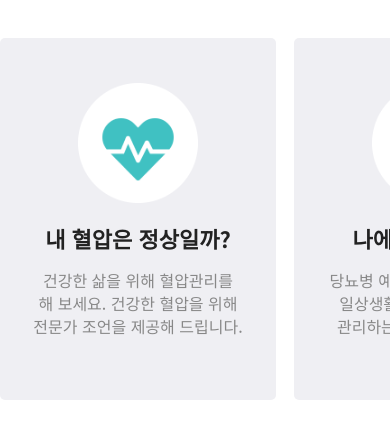
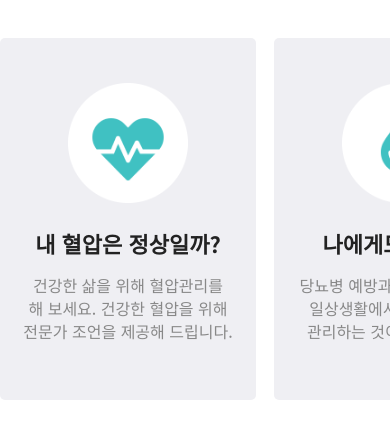
Before and after one commit to YunheeAhn/SamsungHospital_re, a website: page healthCare.html in a window 390 px wide. Shown: the part 2852-3291 px from the top of the page. Drawn offline with nearby package versions, Linux system fonts and the light colour scheme; files that its build step writes are made by us from their sources; a web font is replaced by a local one.

Commit message:
240201_건강정보_반응형_lg(992px)_이현정

```diff
--- a/assets/scss/_healthCare.scss
+++ b/assets/scss/_healthCare.scss
@@ -560,7 +560,7 @@
     .icon-box {
       width: 120px;
       height: 120px;
-      margin: 45px 78px 22px;
+      margin: 45px auto 27px;
       img {
         width: 100%;
         height: 100%;
@@ -596,12 +596,12 @@
     }
 
     .slick-list {
-      width: 865px;
+      max-width: 865px;
     }
   }
 }
 
-// 사이드메뉴바 - tablet(1280)
+// 사이드메뉴바 - pc(1280)
 @media screen and (max-width: $breakpoint-xl) {
   .sidemenubar {
     display: none;
@@ -641,4 +641,17 @@
       }
     }
   }
+  .sec-coach {
+    .slide-coach-wrapper {
+      .coach-card {
+        width: 256px;
+      }
+      .slick-next {
+        right: -47px;
+      }
+      .slick-prev {
+        left: -46px;
+      }
+    }
+  }
 }
```
